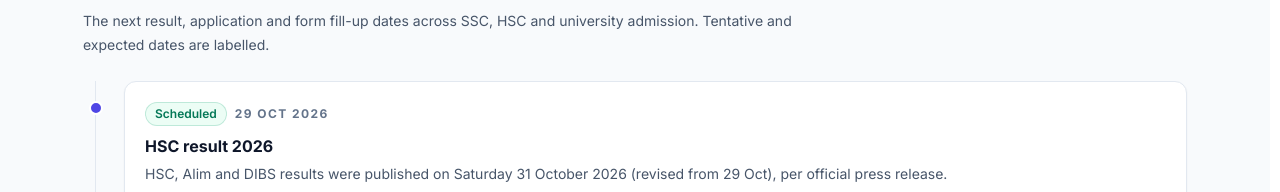
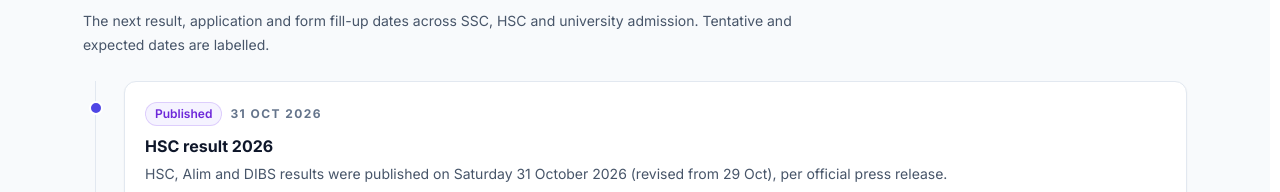
Before and after one commit to fahimpyto/boardexambd, a website: page index.html in a window 1280 px wide. Shown: the part 1409-1601 px from the top of the page. Drawn offline with Linux system fonts and the light colour scheme.

Commit message:
fix index card badge: Published 31 Oct 2026

```diff
--- a/index.html
+++ b/index.html
@@ -255,7 +255,7 @@
 <li class="relative pl-7">
   <span class="absolute left-0 top-5 h-3.5 w-3.5 -translate-x-[7px] rounded-full border-2 border-white bg-indigo-600" aria-hidden="true"></span>
   <article class="rounded-xl border border-slate-200 bg-white p-5 shadow-sm">
-    <div class="flex flex-wrap items-center gap-2"><span class="badge bg-emerald-50 text-emerald-700 ring-emerald-600/20">Scheduled</span><time datetime="2026-10-29" class="text-xs font-bold uppercase tracking-[0.12em] text-slate-500">29 Oct 2026</time></div>
+    <div class="flex flex-wrap items-center gap-2"><span class="badge bg-violet-50 text-violet-700 ring-violet-600/20">Published</span><time datetime="2026-10-31" class="text-xs font-bold uppercase tracking-[0.12em] text-slate-500">31 Oct 2026</time></div>
     <h3 class="mt-2 font-bold text-slate-900">HSC result 2026</h3>
     <p class="mt-1 text-sm leading-6 text-slate-600">HSC, Alim and DIBS results were published on Saturday 31 October 2026 (revised from 29 Oct), per official press release.</p>
     <a href="/hsc-2026-result" class="mt-3 inline-flex items-center gap-1 text-sm font-semibold text-indigo-600 hover:text-indigo-800">How to check the result <span aria-hidden="true">&rarr;</span></a>
```
